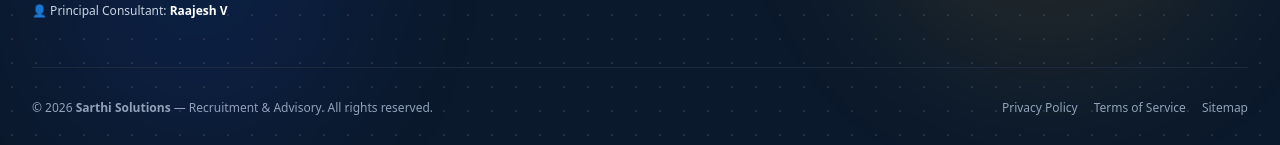
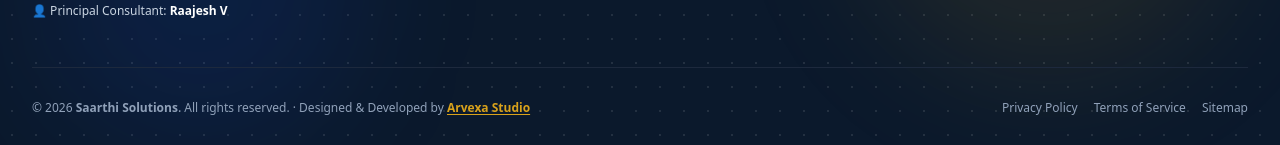
Before and after one commit to aleesent/saarthi-solution-web, a React (Vite) app: page / in a window 1280 px wide. Shown: the part 6308-6453 px from the top of the page. Built offline with nearby package versions, Linux system fonts and the light colour scheme; no server answers; the database is empty.

Commit message:
fix: update footer branding and credits
Corrected company name spelling to "Saarthi Solutions", added agency attribution link, and improved mobile layout alignment.

```diff
--- a/src/components/Footer.tsx
+++ b/src/components/Footer.tsx
@@ -100,9 +100,9 @@ export const Footer: React.FC<FooterProps> = ({ onNavClick }) => {
         </div>
 
         {/* Bottom Rights */}
-        <div className="pt-8 flex flex-col sm:flex-row items-center justify-between text-xs text-slate-400 gap-4">
+        <div className="pt-8 flex flex-col sm:flex-row items-center justify-between text-xs text-slate-400 gap-4 text-center sm:text-left">
           <div>
-            © {new Date().getFullYear()} <strong>Sarthi Solutions</strong> — Recruitment & Advisory. All rights reserved.
+            © {new Date().getFullYear()} <strong>Saarthi Solutions</strong>. All rights reserved. · Designed &amp; Developed by <a href="https://www.arvexastudio.in/" target="_blank" rel="noopener noreferrer" className="text-[#D9A21B] hover:text-[#f0b72f] underline underline-offset-2 font-semibold transition-colors">Arvexa Studio</a>
           </div>
           <div className="flex gap-4">
             <button onClick={() => onNavClick('privacy')} className="hover:text-white transition-colors cursor-pointer">Privacy Policy</button>
```
